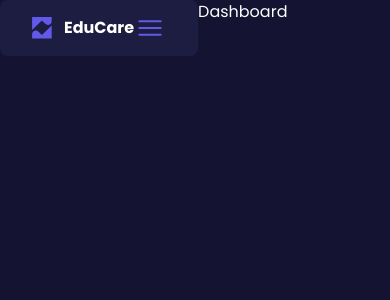
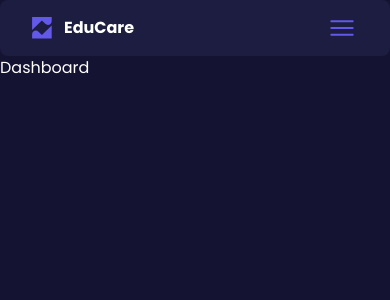
Before and after one commit to kngval/EduCare, a React (Vite) app: page /dashboard in a window 390 px wide. Shown: the top 300 px of the page. Built offline with nearby package versions, Linux system fonts and the light colour scheme; sample sign-in values are in the browser's storage.

Commit message:
media query for to flex #root min width 1024px

```diff
--- a/src/index.css
+++ b/src/index.css
@@ -2,22 +2,25 @@
 @import "tailwindcss/base";
 @import "tailwindcss/components";
 @import "tailwindcss/utilities";
+
 * {
   font-family: "Poppins";
 }
-#root {
-  display: flex;
-}
 body {
   /*default background and text color for the whole app*/
-  background-color:#141332;
+  background-color: #141332;
   color: #ffffff;
 }
-
-@media(min-width:500px)
-{
+@media(min-width:500px) {
   .authContainer {
     width: 400px;
     padding: 3rem;
   }
 }
+
+@media(min-width:1024px) {
+
+  #root {
+    display: flex;
+  }
+}
```
